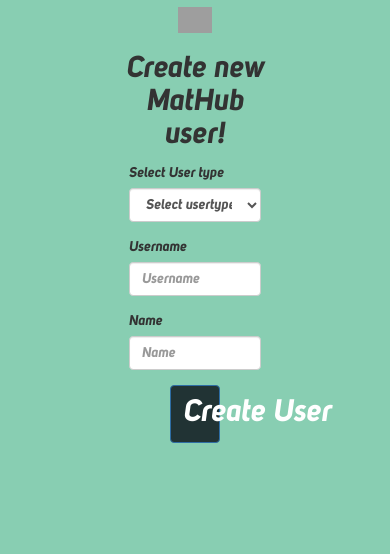
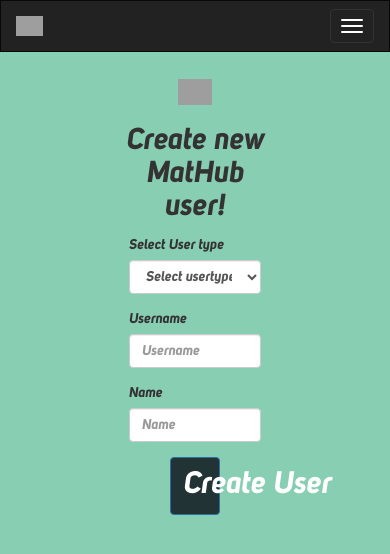
Before and after one commit to piyush2896/MatHub_A-Mathematics-Hub, a Flask app: page /create-user in a window 390 px wide. Shown: the top 554 px of the page. Run offline with Flask 2, Linux system fonts and the light colour scheme; the visitor is signed in with stand-in values (Sample User, id 1); some libraries are stand-ins or nearby versions; grey boxes are pictures that could not be loaded.

Commit message:
Add navbar to templates

```diff
--- a/tmp/templates/arith.html
+++ b/tmp/templates/arith.html
@@ -8,6 +8,7 @@
 <link rel="stylesheet" type="text/css" href="{{ url_for('static', filename='css/arith.css')}}">
 {% endblock %}
 
+{% include 'includes/_navbar.html' %}
 {% block body %}
 <div class='row'>
     <h1>Mathub </h1>
--- a/tmp/templates/boards.html
+++ b/tmp/templates/boards.html
@@ -8,6 +8,7 @@
 <link rel="stylesheet" type="text/css" href="{{ url_for('static', filename='css/boards.css')}}">
 {% endblock %}
 
+{% include 'includes/_navbar.html' %}
 {% block body %}
 
 <div class="row dynamic-margin">
--- a/tmp/templates/create_user.html
+++ b/tmp/templates/create_user.html
@@ -8,6 +8,7 @@
 <link rel="stylesheet" type="text/css" href="{{ url_for('static', filename='css/create_user.css')}}">
 {% endblock %}
 
+{% include 'includes/_navbar.html' %}
 {% block body %}
 <div class="row" style="margin-top: 2%">
     <img class="col-xs-2 col-xs-offset-5 img-responsive text-center" src="{{ url_for('static', filename='img/logo.png')}}" alt="MatHub" >
@@ -48,7 +49,7 @@
                 </div>
             </div>
             <div id="extra-details"></div>
-            <button type="submit" id="create-user-btn" class="btn btn-primary col-xs-2 col-xs-offset-5">Create User</button>
+            <a id="create-user-btn" class="btn btn-primary col-xs-2 col-xs-offset-5">Create User</a>
         </form>
     </div>
 </div>
--- a/tmp/templates/layout.html
+++ b/tmp/templates/layout.html
@@ -8,6 +8,8 @@
     <meta http-equiv="X-UA-Compatible" content="ie=edge">
 
     <link rel="stylesheet" href="https://maxcdn.bootstrapcdn.com/bootstrap/3.4.0/css/bootstrap.min.css">
+    <link rel="stylesheet" type="text/css" href="{{ url_for('static', filename='css/font.css')}}">
+    <link rel="stylesheet" type="text/css" href="{{ url_for('static', filename='css/navbar.css')}}">
     {% block css %}
     {% endblock %}
 </head>
```
